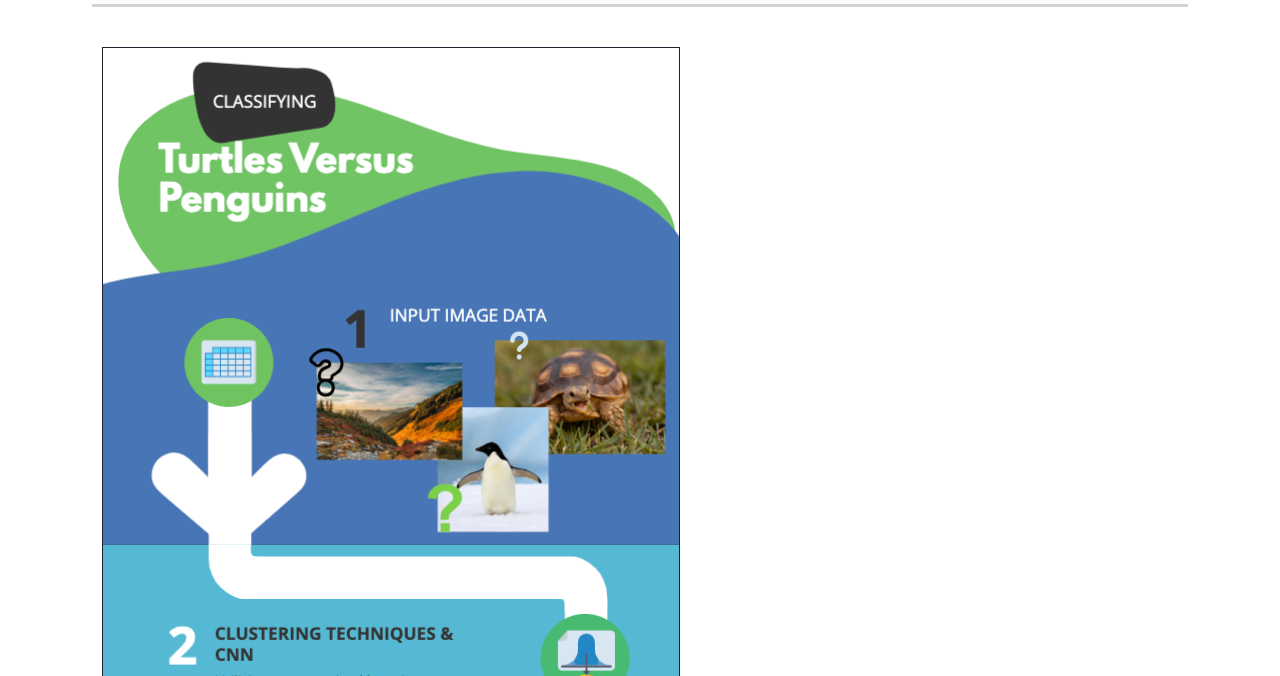
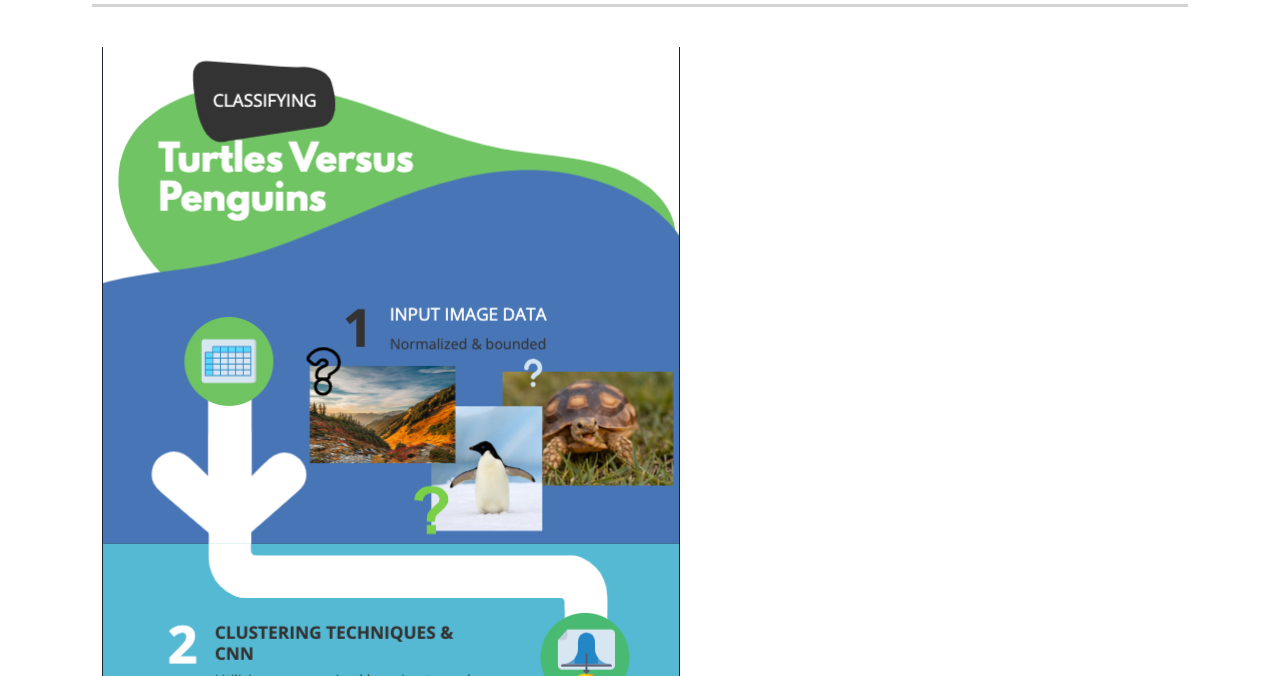
Before and after one commit to CS4641B-Sum23-Project/cs4641b-sum23-project.github.io, a plain HTML site: page index.html in a window 1280 px wide. Shown: the part 124-800 px from the top of the page. Drawn offline with nearby package versions, Linux system fonts and the light colour scheme.

Commit message:
updated infographic to latest

```diff
--- a/index.html
+++ b/index.html
@@ -36,7 +36,7 @@
               </div>
               <div style="margin-top: 10px; padding: 20px;">
                 <!-- <img src="assets/images/me.jpeg" class="col-md-3 col-sm-12 img-fluid"> -->
-                <img src="assets/images/infographic.png">
+                <img src="assets/images/infographic_v2.png">
               </div>
             </div>
           </div>
```
Also changed, not shown: assets/images/infographic_v2.png (added), 1 other file.
